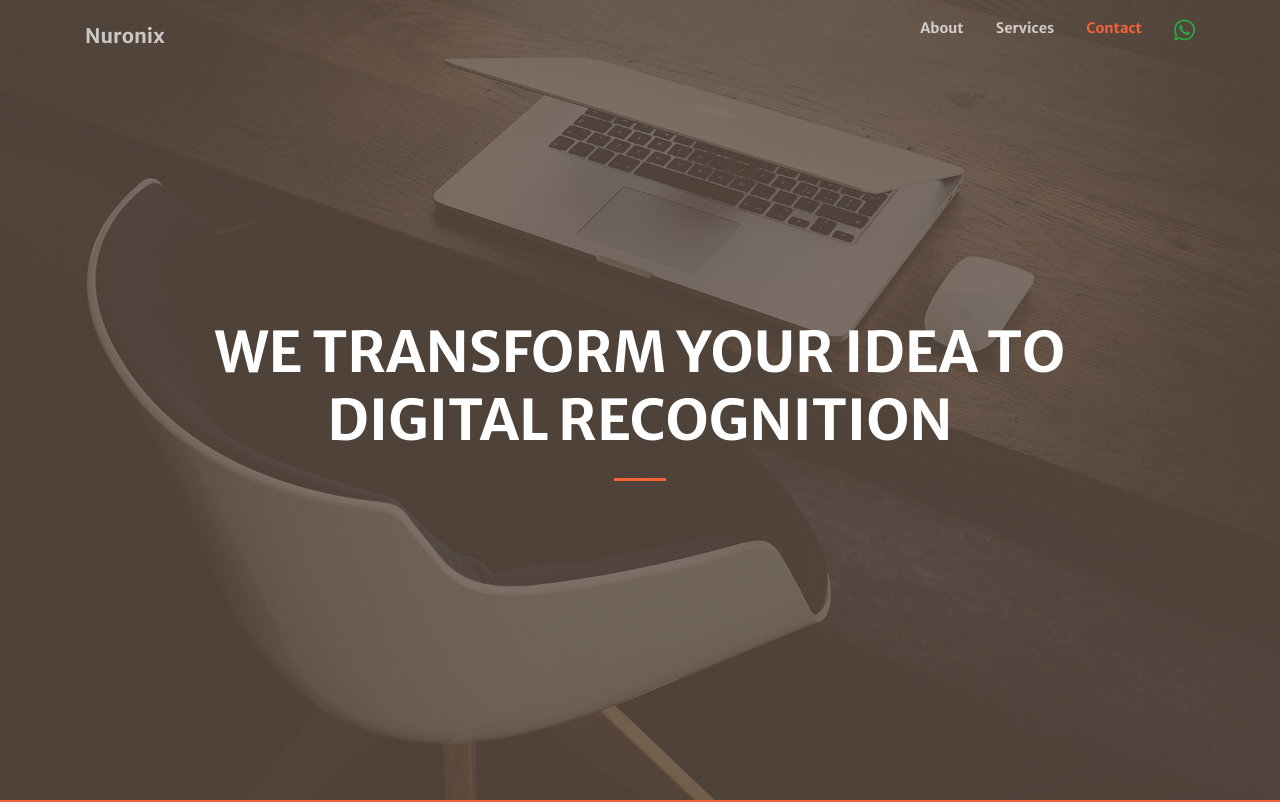
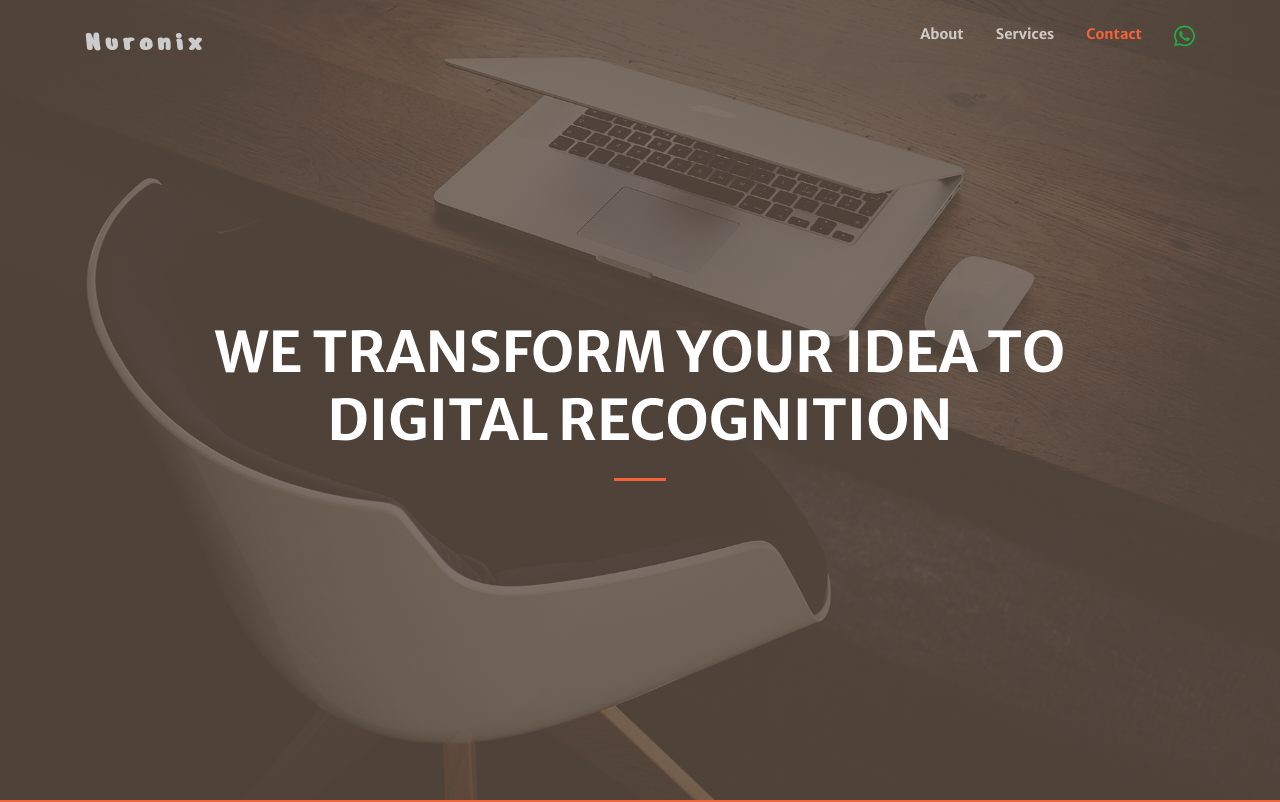
Before and after one commit to imnixbot/nuronixweb, a plain HTML site: page index.html in a window 1280 px wide. Shown: the top 802 px of the page. Drawn offline with nearby package versions, Linux system fonts and the light colour scheme.

Commit message:
first commit

```diff
--- a/index.html
+++ b/index.html
@@ -31,6 +31,7 @@
         <link href="https://cdnjs.cloudflare.com/ajax/libs/magnific-popup.js/1.1.0/magnific-popup.min.css" rel="stylesheet" />
         <link href="https://maxcdn.bootstrapcdn.com/font-awesome/4.7.0/css/font-awesome.min.css" rel="stylesheet" />
 
+        <link href="https://fonts.googleapis.com/css2?family=Nerko+One&display=swap" rel="stylesheet">
         <!-- Core theme CSS (includes Bootstrap)-->
         <link href="css/styles.css" rel="stylesheet" />
 
@@ -39,7 +40,7 @@
         <!-- Navigation-->
         <nav class="navbar navbar-expand-lg navbar-light fixed-top py-3" id="mainNav">
             <div class="container">
-                <a class="navbar-brand js-scroll-trigger" href="#page-top">Nuronix</a>
+                <a class="navbar-brand js-scroll-trigger" href="#page-top"><span style="font-family: 'Nerko One';font-size: 28px;letter-spacing: 5px;color:#ccc;">Nuronix</span></a>
                 <button class="navbar-toggler navbar-toggler-right" type="button" data-toggle="collapse" data-target="#navbarResponsive" aria-controls="navbarResponsive" aria-expanded="false" aria-label="Toggle navigation"><span class="navbar-toggler-icon"></span></button>
                 <div class="collapse navbar-collapse" id="navbarResponsive">
                     <ul class="navbar-nav ml-auto my-2 my-lg-0">
```
